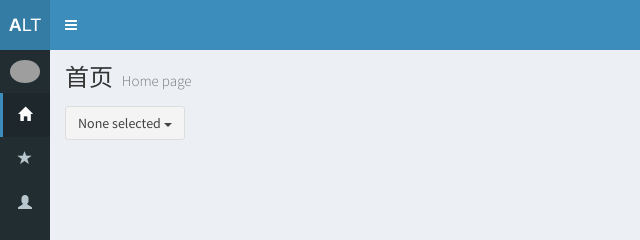
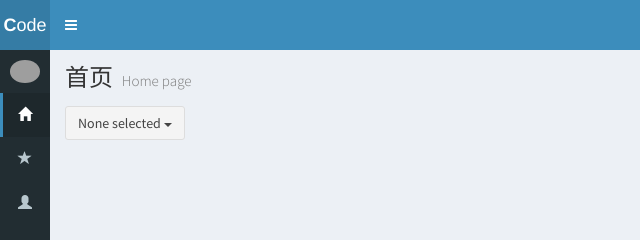
Before and after one commit to Sogrey/WebTools, a plain HTML site: page gulp-file-include/dist/index.html in a window 1280 px wide. Both pictures are taken after a click on the button "Toggle navigation". Shown: the top 240 px of the page, 0-640 px from the left. Drawn offline with nearby package versions, Linux system fonts and the light colour scheme; grey boxes are pictures that could not be loaded.

Commit message:
updat index.html

```diff
--- a/gulp-file-include/dist/index.html
+++ b/gulp-file-include/dist/index.html
@@ -41,7 +41,7 @@
     <!-- Logo -->
     <a href="index.html" class="logo">
         <!-- mini logo for sidebar mini 50x50 pixels -->
-        <span class="logo-mini"><b>A</b>LT</span>
+        <span class="logo-mini"><b>C</b>ode</span>
         <!-- logo for regular state and mobile devices -->
         <span class="logo-lg"><b>编程</b>工具集</span>
     </a>
```
Also changed, not shown: gulp-file-include/src/include/_header.html (+1 -1 lines), 1 other file.
